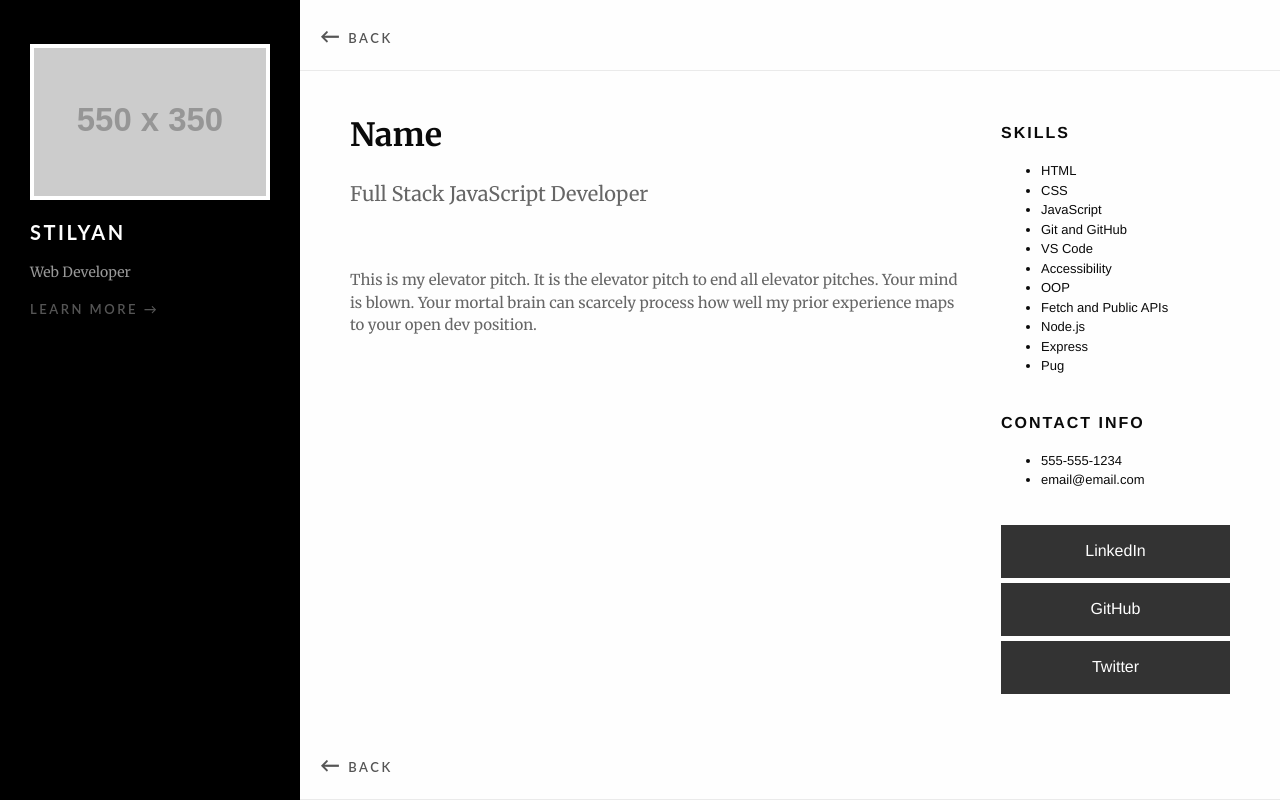
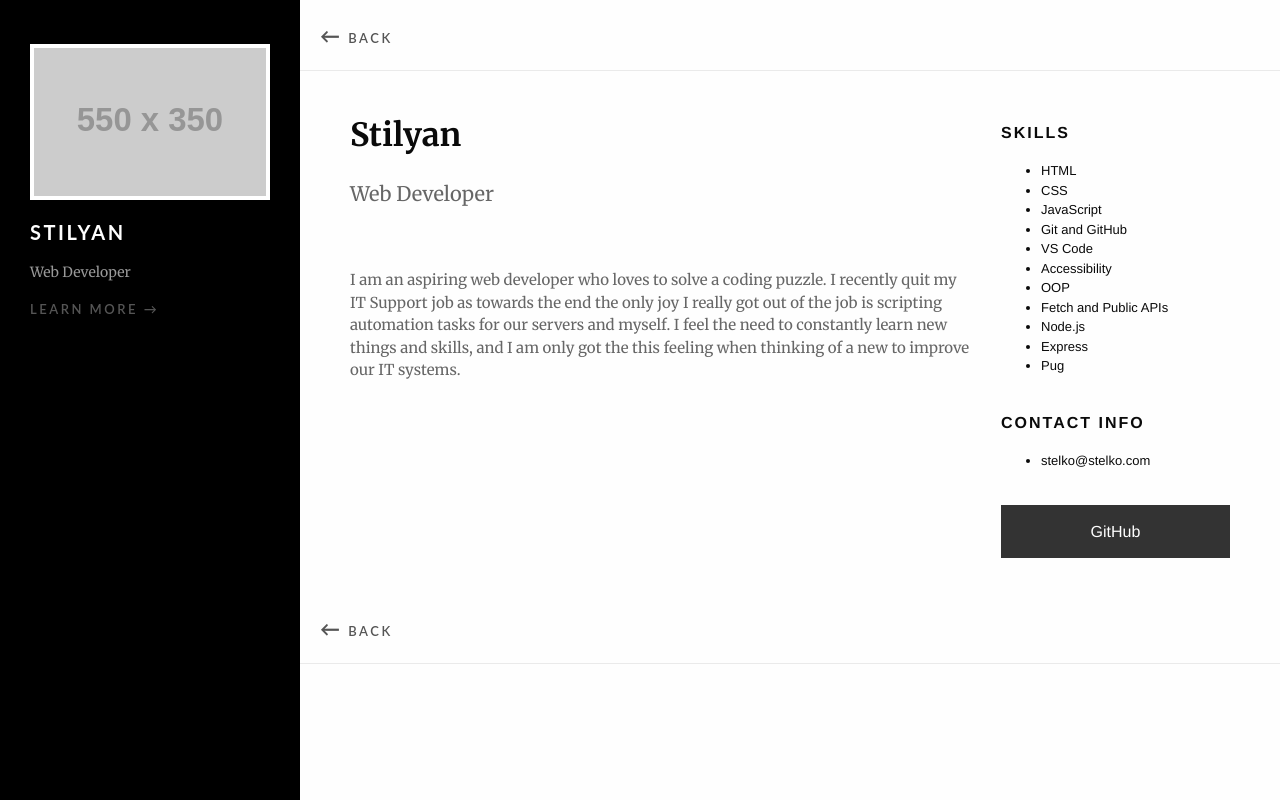
Before and after one commit to Stelkooo/static-nodejs-and-express-site, a Node server app: page /about in a window 1280 px wide. Run offline with Node 20, Linux system fonts and the light colour scheme; grey boxes labelled with a size stand in for pictures from a placeholder-image service; some libraries are stand-ins or nearby versions.

Commit message:
adding content to about, removing comments in pug files

```diff
--- a/views/about.pug
+++ b/views/about.pug
@@ -11,23 +11,19 @@ block content
     .inner-wrapper.flex-row-wrap.two-col
       .about-intro-box.box
 
-        //- Replace with your name
-        h1 Name
+        h1 Stilyan
 
-        //- Feel free to personalize the title below
-        p Full Stack JavaScript Developer
+        p Web Developer
 
 
         .about-bio
 
-          //- Replace the boilerplate below with your best elevator pitch
-          p This is my elevator pitch. It is the elevator pitch to end all elevator pitches. Your mind is blown. Your mortal brain can scarcely process how well my prior experience maps to your open dev position.
+          p I am an aspiring web developer who loves to solve a coding puzzle. I recently quit my IT Support job as towards the end the only joy I really got out of the job is scripting automation tasks for our servers and myself. I feel the need to constantly learn new things and skills, and I am only got the this feeling when thinking of a new to improve our IT systems.
 
 
       .skills-contact-box.box
         h6 Skills
 
-        //- Replace skills below with your own skills — at this point, you should be able to list as many as ten skills
         ul
           li HTML
           li CSS
@@ -43,15 +39,10 @@ block content
 
         h6 Contact Info
 
-        //- Replace with your own contact info - feel free to use fake information if you prefer
         ul
-          li 555-555-1234
-          li email@email.com
+          li stelko@stelko.com
 
-        //- Add URLs to the hrefs below to link to your social media accounts - feel free to use non-personal links to social media home pages if you prefer
-        a.btn-link(href='') LinkedIn
-        a.btn-link(href='') GitHub
-        a.btn-link(href='') Twitter
+        a.btn-link(href='https://github.com/Stelkooo') GitHub
 
     nav.nav
       a(href='/')
--- a/views/layout.pug
+++ b/views/layout.pug
@@ -17,13 +17,10 @@ html(lang="en" dir="ltr")
           img.thumbnail(src='https://placehold.it/550x350', alt='')
         .dev-intro-box
 
-          //- Replace with your name
           h5 Stilyan
 
-          //- Replace with description of who you are, what you do, and why you are so awesome
           p Web Developer
 
-          //- Add path from your '/about' route handler to the href below
           a(href='/about') Learn More &rarr;
 
     .wrapper
@@ -31,7 +28,6 @@ html(lang="en" dir="ltr")
         .header-info-box
           button#menu-icon.menu-icon(type='button' data-toggle='my-info')
 
-          //- Replace with your name — this is for the mobile layout
           span Stilyan
 
       block content
```
Also changed, not shown: views/index.pug (+0 -13 lines), views/project.pug (+0 -7 lines).
